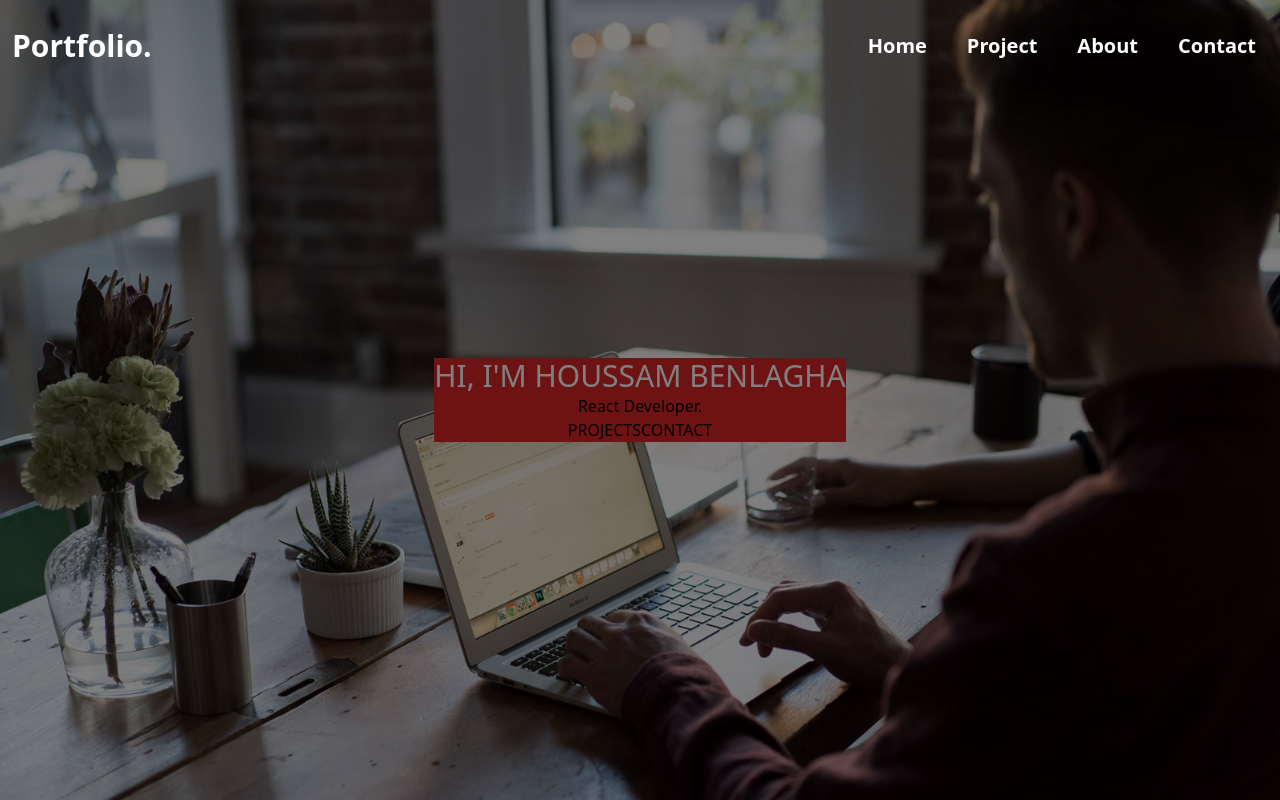
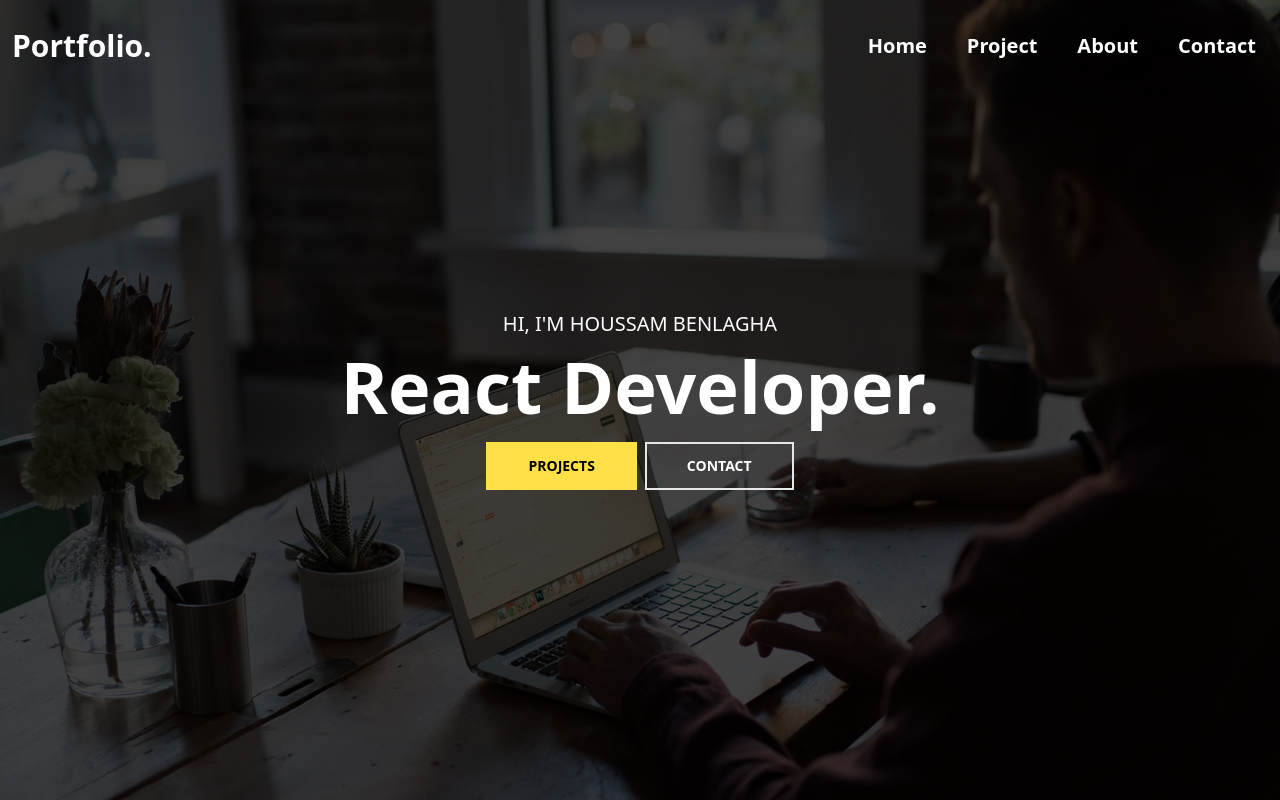
Before and after one commit to hou222/MyPortfolio, a React (Vite) app: page /home in a window 1280 px wide. Built offline with nearby package versions, Linux system fonts and the light colour scheme.

Commit message:
finish the home page

```diff
--- a/src/index.css
+++ b/src/index.css
@@ -3,5 +3,6 @@
 @tailwind utilities;
 
 body {
-  background-color: rgb(68, 68, 68);
+  background-color: #000000bd;
+  background-color: #8b8b8b82;
 }
--- a/src/pages/Home.jsx
+++ b/src/pages/Home.jsx
@@ -1,13 +1,21 @@
 function Home() {
   return (
-    <div className="bg-home bg-cover h-screen w-full bg-center bg-no-repeat brightness-50 flex justify-center items-center">
-      <div className="bg-red-600 flex flex-col justify-center items-center">
-        <p className="text-white text-3xl">{`HI, I'M HOUSSAM BENLAGHA`}</p>
-        <p>React Developer.</p>
-        <div className="flex flex-col md:flex-row">
-          <button>PROJECTS</button>
+    <div className="bg-home bg-cover h-screen w-full bg-center bg-no-repeat ">
+      <div className="bg-[#000000bd] w-full h-screen flex justify-center items-center">
+        <div className=" flex flex-col justify-center items-center gap-3 ">
+          <p className="text-white text-xl">{`HI, I'M HOUSSAM BENLAGHA`}</p>
+          <p className="text-white text-5xl font-bold w-60 text-center  leading-snug md:w-auto md:text-6xl lg:text-7xl md:mb-2">
+            React Developer.
+          </p>
+          <div className="flex flex-row gap-2 ">
+            <button className="bg-yellow-300 border-2 border-yellow-300 py-3 px-10 text-sm font-semibold hover:bg-[#8b8b8b82] hover:border-white hover:text-white">
+              PROJECTS
+            </button>
 
-          <button>CONTACT</button>
+            <button className="border-2 py-3 px-10 text-white text-sm font-semibold hover:bg-[#8b8b8b82]">
+              CONTACT
+            </button>
+          </div>
         </div>
       </div>
     </div>
```
